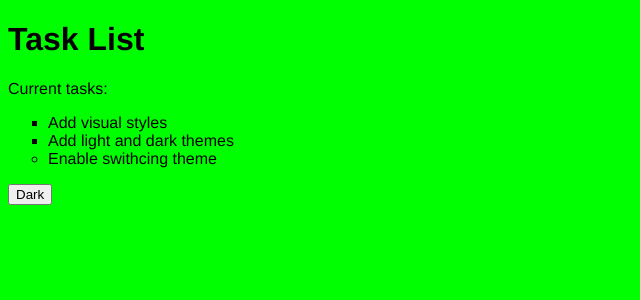
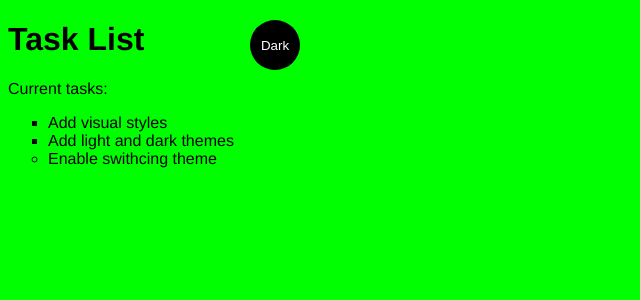
Before and after one commit to MelonyLady/MelonyLady.github.io, a PHP site: page / in a window 1280 px wide. Shown: the top 300 px of the page, without its empty margins (0-640 px from the left). Run offline with PHP 8.4, Linux system fonts and the light colour scheme.

Commit message:
fixed issue with button shape and position

```diff
--- a/style.css
+++ b/style.css
@@ -32,7 +32,7 @@ li {
     --btnFontColor: var(--black);
 }
 
-btn {
+.btn {
     position: absolute;
     top: 20px;
     left: 250px;
```
